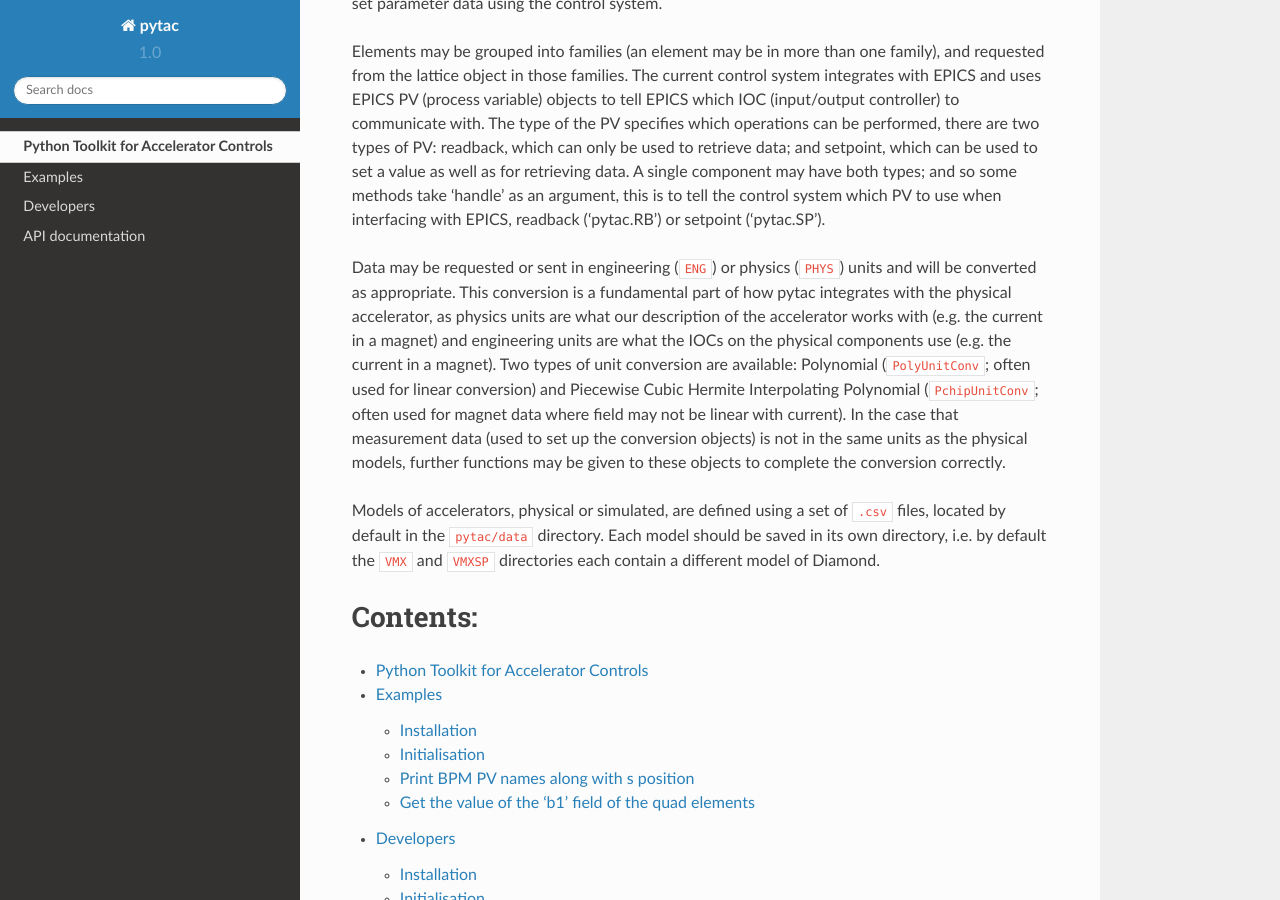
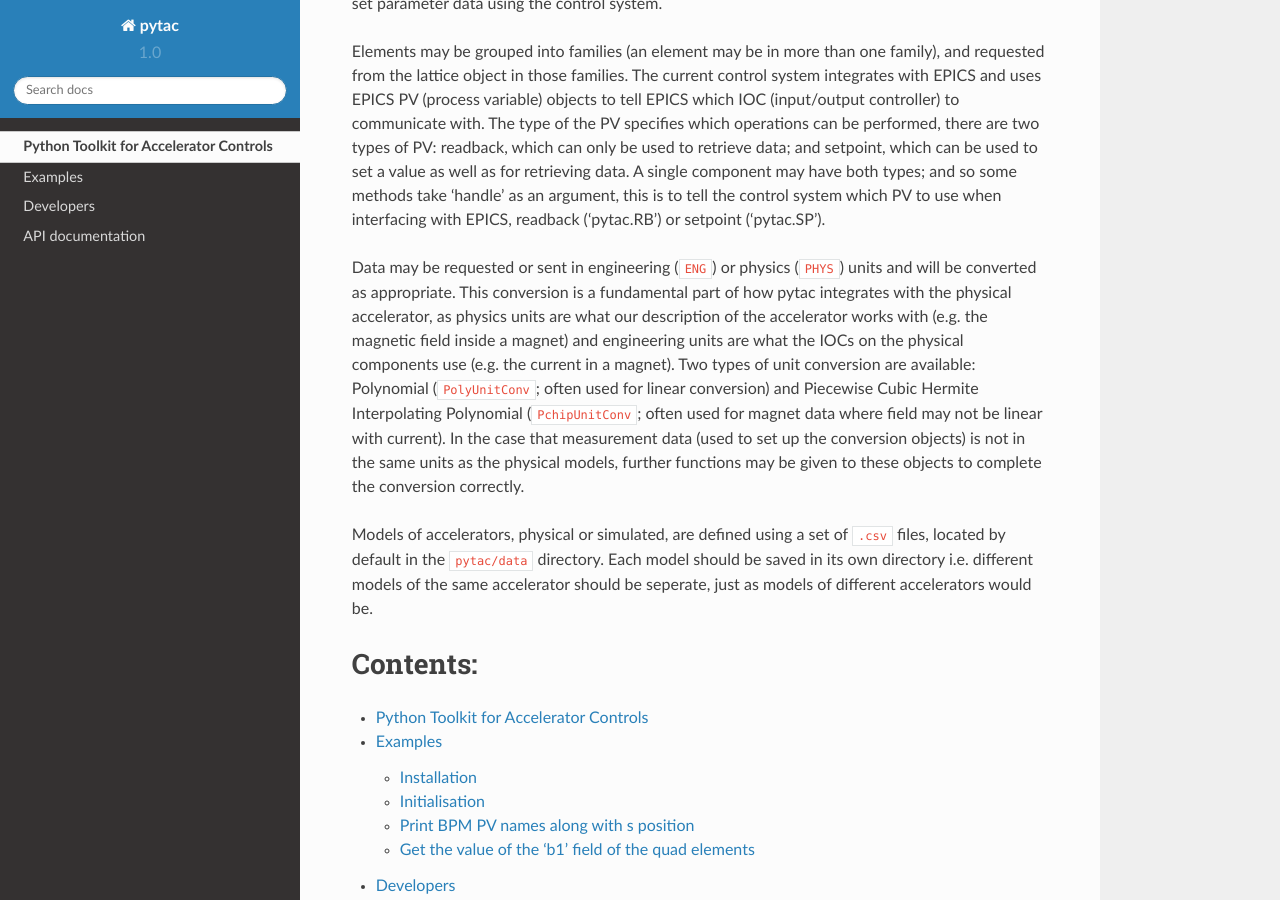
Before and after one commit to DiamondLightSource/pytac, a Sphinx documentation site: the page built from docs/index.rst, in a window 1280 px wide and 900 px high, scrolled down 712 px. Built offline with Sphinx 7.4.7 and the Read the Docs theme 2.0.0, drawn with Linux system fonts in a browser that asks for light colours.

Commit message:
Correct wording for the descriptions of models and physics units.

```diff
--- a/docs/developers.rst
+++ b/docs/developers.rst
@@ -33,7 +33,7 @@
     >>>
 
 
-- Import pytac and initialise from the ``VMX`` ring model::
+- Import pytac and initialise the lattice from the ``VMX`` directory::
 
     >>> import pytac.load_csv
     >>> lattice = pytac.load_csv.load('VMX')
--- a/docs/examples.rst
+++ b/docs/examples.rst
@@ -27,7 +27,7 @@
     >>>
 
 
-- Import pytac and initialise from the ``VMX`` ring model::
+- Import pytac and initialise the lattice from the ``VMX`` directory::
 
     >>> import pytac.load_csv
     >>> lattice = pytac.load_csv.load('VMX')
--- a/docs/index.rst
+++ b/docs/index.rst
@@ -20,9 +20,9 @@
 
 Elements may be grouped into families (an element may be in more than one family), and requested from the lattice object in those families. The current control system integrates with EPICS and uses EPICS PV (process variable) objects to tell EPICS which IOC (input/output controller) to communicate with. The type of the PV specifies which operations can be performed, there are two types of PV: readback, which can only be used to retrieve data; and setpoint, which can be used to set a value as well as for retrieving data. A single component may have both types; and so some methods take 'handle' as an argument, this is to tell the control system which PV to use when interfacing with EPICS, readback ('pytac.RB') or setpoint ('pytac.SP').
 
-Data may be requested or sent in engineering (``ENG``) or physics (``PHYS``) units and will be converted as appropriate. This conversion is a fundamental part of how pytac integrates with the physical accelerator, as physics units are what our description of the accelerator works with (e.g. the current in a magnet) and engineering units are what the IOCs on the physical components use (e.g. the current in a magnet). Two types of unit conversion are available: Polynomial (``PolyUnitConv``; often used for linear conversion) and Piecewise Cubic Hermite Interpolating Polynomial (``PchipUnitConv``; often used for magnet data where field may not be linear with current). In the case that measurement data (used to set up the conversion objects) is not in the same units as the physical models, further functions may be given to these objects to complete the conversion correctly.
+Data may be requested or sent in engineering (``ENG``) or physics (``PHYS``) units and will be converted as appropriate. This conversion is a fundamental part of how pytac integrates with the physical accelerator, as physics units are what our description of the accelerator works with (e.g. the magnetic field inside a magnet) and engineering units are what the IOCs on the physical components use (e.g. the current in a magnet). Two types of unit conversion are available: Polynomial (``PolyUnitConv``; often used for linear conversion) and Piecewise Cubic Hermite Interpolating Polynomial (``PchipUnitConv``; often used for magnet data where field may not be linear with current). In the case that measurement data (used to set up the conversion objects) is not in the same units as the physical models, further functions may be given to these objects to complete the conversion correctly.
 
-Models of accelerators, physical or simulated, are defined using a set of ``.csv`` files, located by default in the ``pytac/data`` directory. Each model should be saved in its own directory, i.e. by default the ``VMX`` and ``VMXSP`` directories each contain a different model of Diamond.
+Models of accelerators, physical or simulated, are defined using a set of ``.csv`` files, located by default in the ``pytac/data`` directory. Each model should be saved in its own directory i.e. different models of the same accelerator should be seperate, just as models of different accelerators would be.
 
 
 Contents:
```
